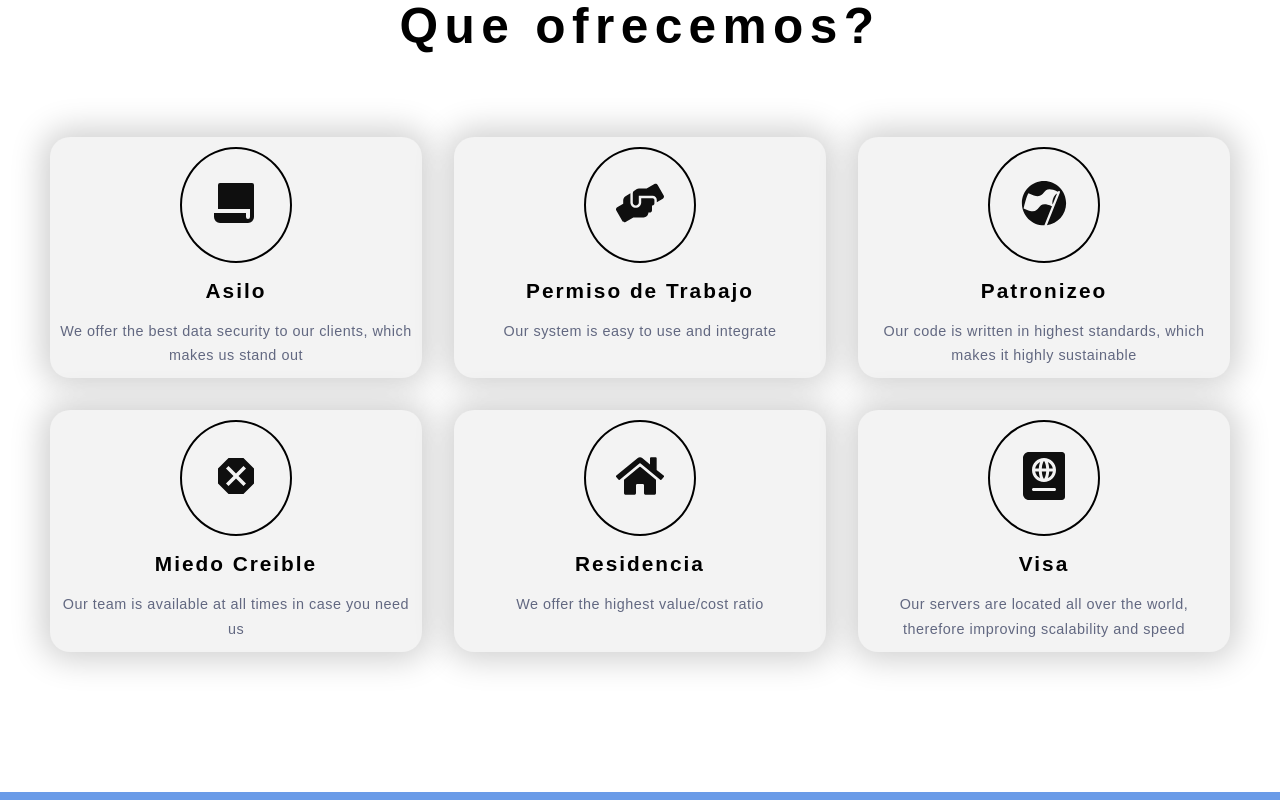
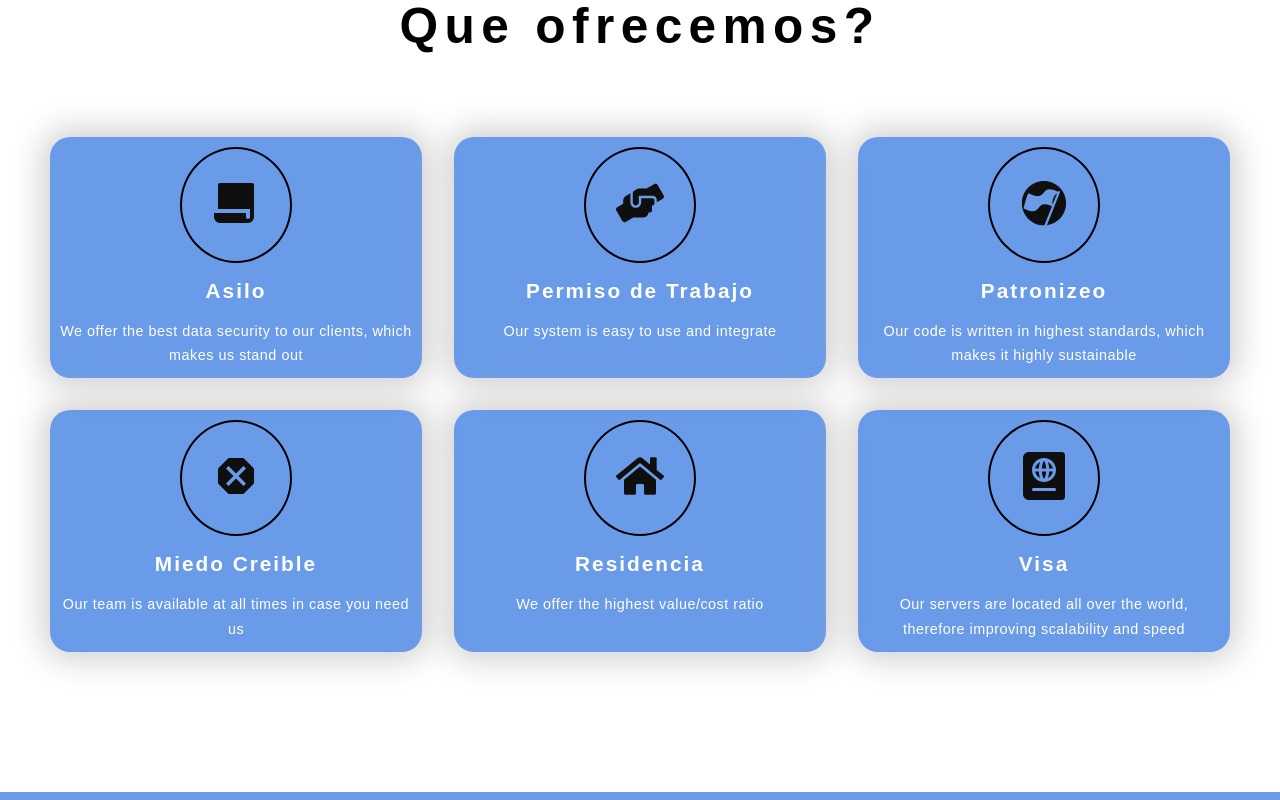
Before and after one commit to JR132662/websitetramites, a React (Create React App) app in the folder my-app/: page / in a window 1280 px wide. Shown: the part 940-1740 px from the top of the page. Built offline with nearby package versions, Linux system fonts and the light colour scheme; a web font is replaced by a local one.

Commit message:
saved with updated styling

```diff
--- a/my-app/src/Components/Content/ContentStyles.js
+++ b/my-app/src/Components/Content/ContentStyles.js
@@ -121,7 +121,7 @@ export const ContentButton = styled(motion.button)`
 	overflow: hidden;
 
 	&:before {
-		background: ${({ inverse }) => (inverse ? 'blue' : 'white')};
+		background: ${({ inverse }) => (inverse ? 'red' : 'white')};
 		content: '';
 		position: absolute;
 		top: 50%;
--- a/my-app/src/Components/Features/FeaturesStyles.js
+++ b/my-app/src/Components/Features/FeaturesStyles.js
@@ -42,7 +42,7 @@ export const FeatureColumn = styled(motion.div)`
 	flex-flow: column;
 	justify-content: center;
 	align-items: center;
-	background: #f3f3f3;
+	background: rgba(8, 89, 217, 0.6);
 	padding: 10px;
 	box-shadow: 0 0 32px 8px #d0d0d0;
 	border-radius: 20px;
@@ -59,6 +59,7 @@ export const FeatureName = styled.h3`
 	font-weight: 600;
 	font-size: 1.3rem;
 	letter-spacing: 2px;
+	color: white;
 
 	@media screen and (max-width: 768px) {
 		font-weight: 400;
@@ -72,7 +73,7 @@ export const FeatureText = styled.p`
 	font-size: 0.9rem;
 	line-height: 1.73;
 	letter-spacing: 0.5px;
-	color: #626881;
+	color: white;
 
 	@media screen and (max-width: 768px) {
 		display: none;
```
